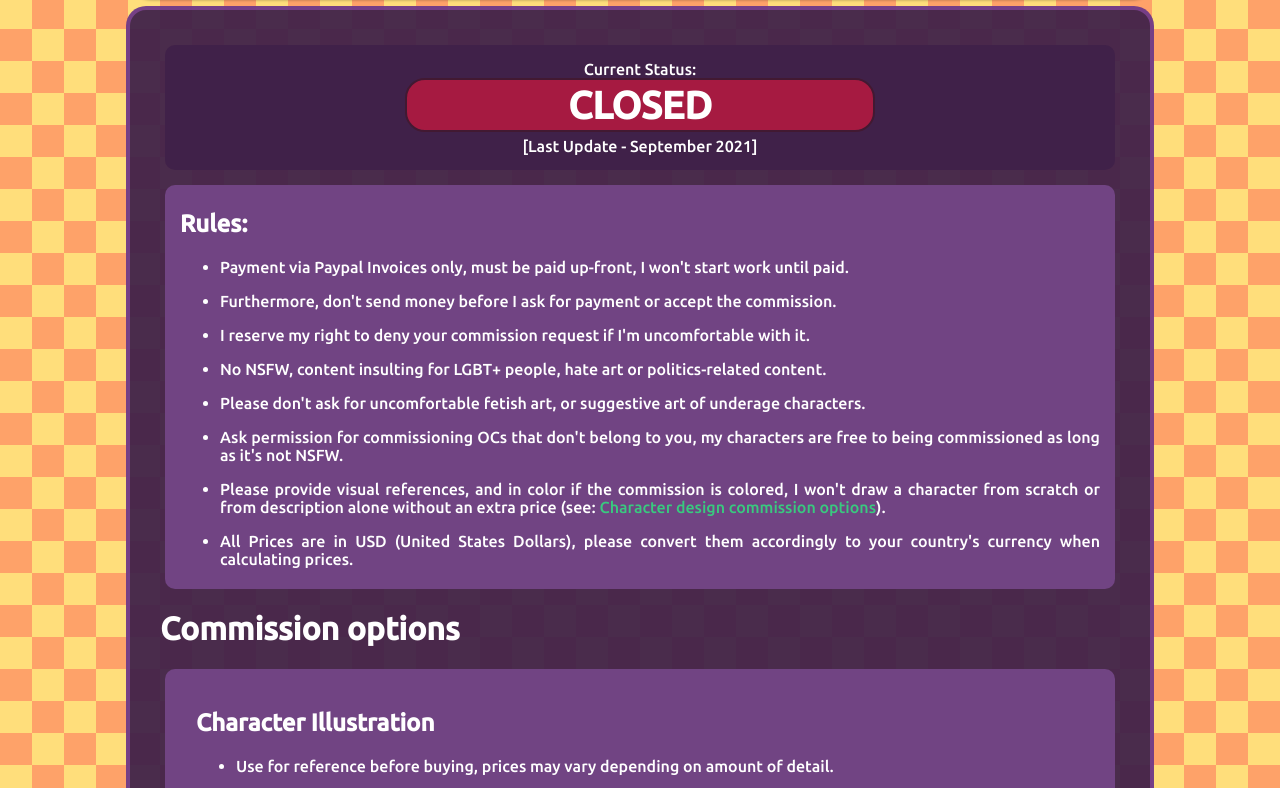
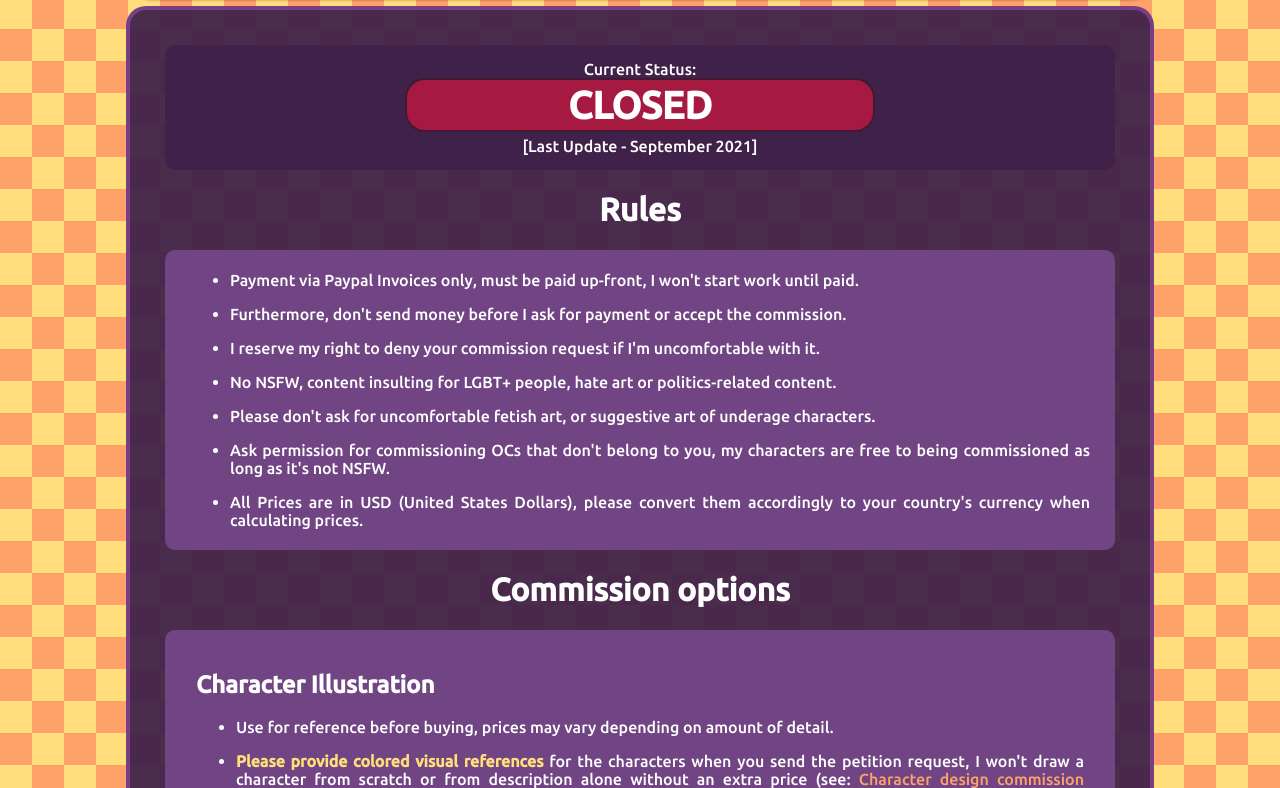
Before and after one commit to takko26/takko26.github.io, a plain HTML site: page comm-info.html in a window 1280 px wide. Shown: the part 163-951 px from the top of the page. Drawn offline with Linux system fonts and the light colour scheme.

Commit message:
Update comm-info.html

```diff
--- a/comm-info.html
+++ b/comm-info.html
@@ -22,9 +22,11 @@
 			</div>
 			[Last Update - September 2021]
 		</div>
-
-		<div class="colorsection textblock">
-			<h2>Rules:</h2>
+		<div class="textcenter">
+			<h1>Rules</h1>
+		</div>
+		<div class="colorsection">
+			<div class="textblock">
 			<ul>
 				<li>
 					<p>Payment via Paypal Invoices only, must be paid up-front, I won't start work until paid.</p>
@@ -46,29 +48,30 @@
 						free to being commissioned as long as it's not NSFW.</p>
 				</li>
 				<li>
-					<p>Please provide visual references, and in color if the commission is colored, I won't draw a
-						character
-						from scratch or from description alone without an extra price (see:
-						<a href="#chdesign" style="text-decoration: none; color: #39c97f;">Character design
-							commission
-							options</a>).
-					</p>
-				</li>
-				<li>
 					<p>All Prices are in USD (United States Dollars), please convert them accordingly to your
 						country's
 						currency when calculating prices.</p>
 				</li>
 			</ul>
+			</div>
 		</div>
-
-		<h1>Commission options</h1>
+		<div class="textcenter">
+			<h1>Commission options</h1>
+		</div>
 		<div class="colorsection ">
 			<div class="textpadding">
 				<h2>Character Illustration </h2>
 				<ul>
 					<li>
 						<p>Use for reference before buying, prices may vary depending on amount of detail.</p>
+					</li>
+					<li>
+						<p><b style="color: #ffde7b;">Please provide colored visual references</b> for the characters when you send the petition request,
+							I won't draw a character from scratch or from description alone without an extra price (see:
+							<a href="#chdesign" style="text-decoration: none; color: #fea269;">Character design
+								commission
+								options</a>).
+						</p>
 					</li>
 					<li>
 						<p>I usually post commissions on my social sites, but can be private if asked.</p>
```
